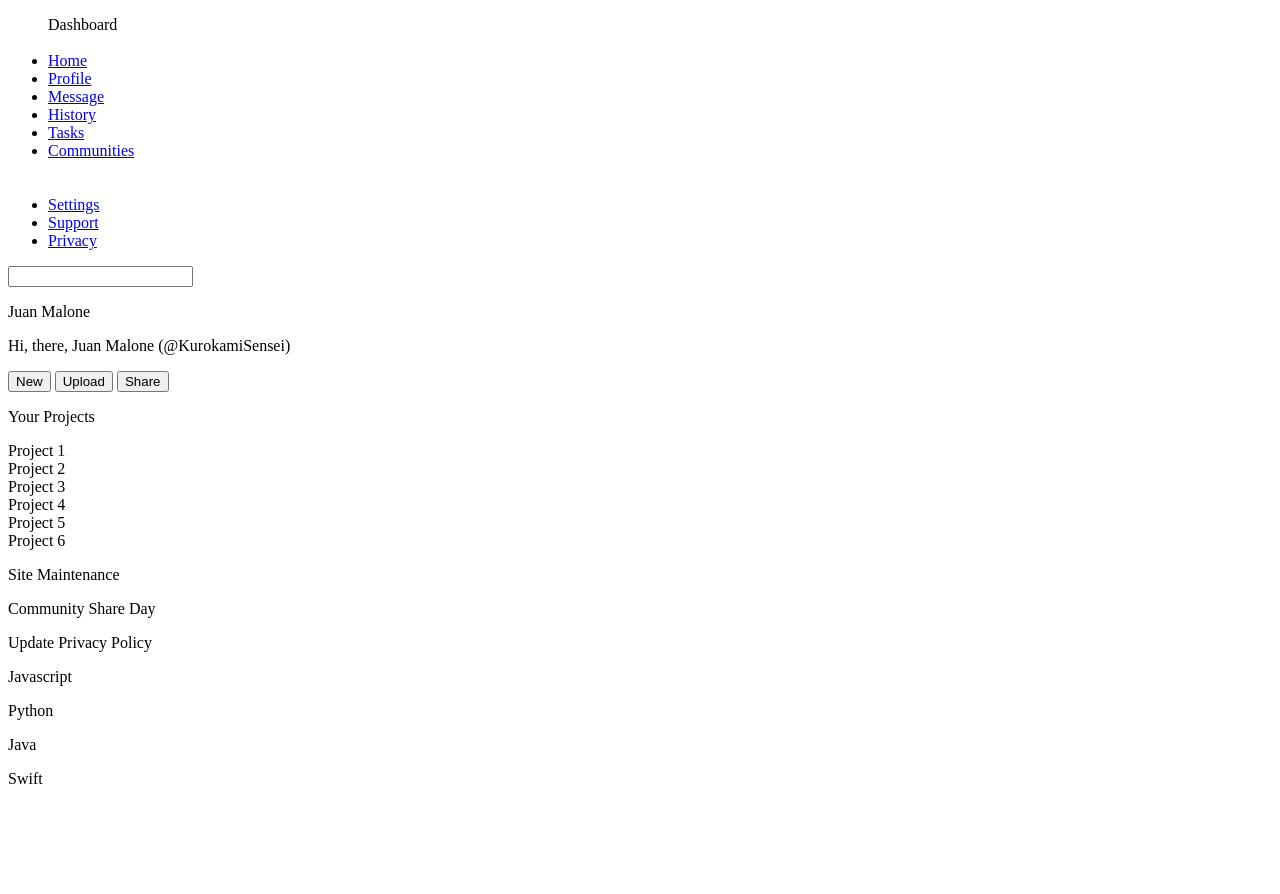
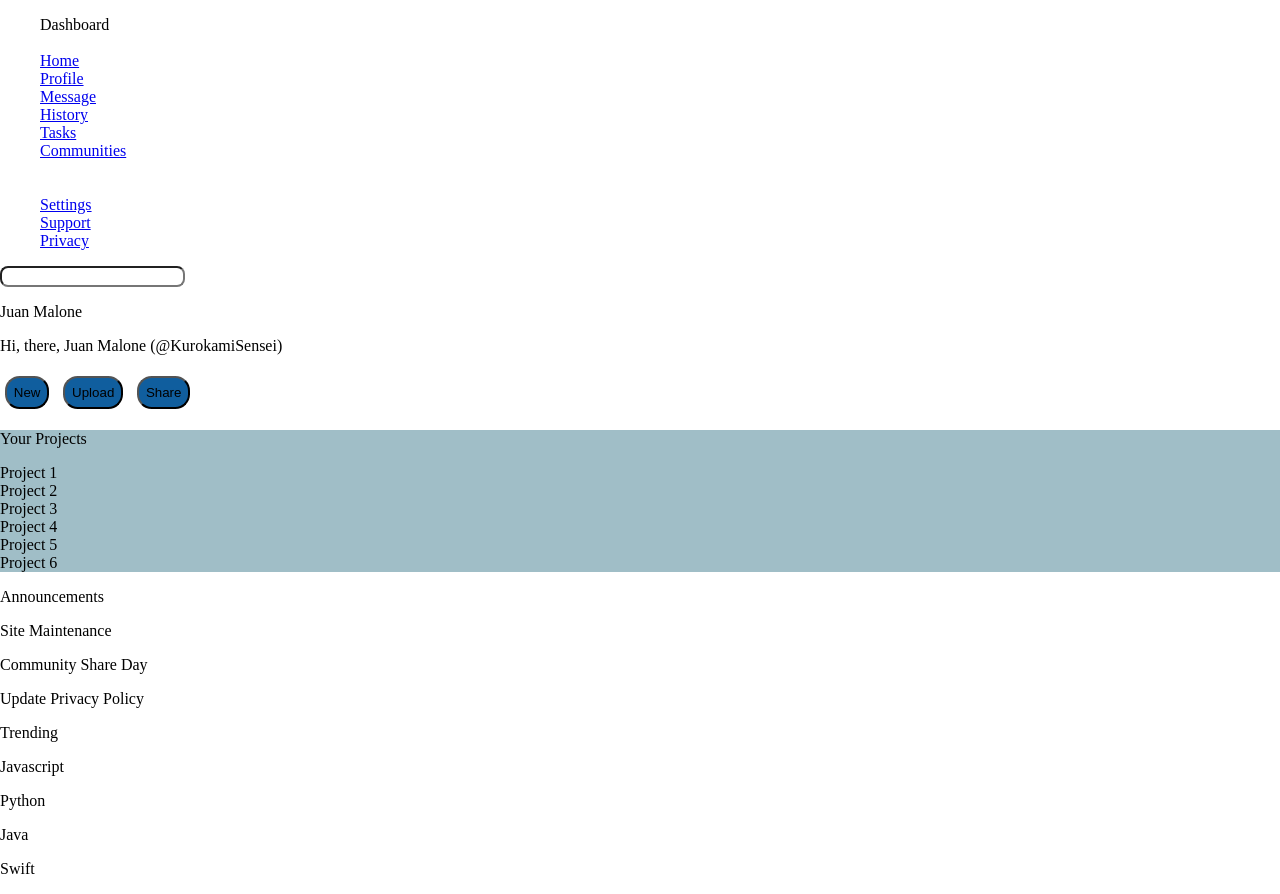
Before and after one commit to Kurok7/Admin-Dashboard, a plain HTML site: page index.html in a window 1280 px wide. Before the commit the page ends 804 px from the top, so only its background shows below. Drawn offline with Linux system fonts and the light colour scheme.

Commit message:
Styled page

```diff
--- a/index.html
+++ b/index.html
@@ -10,7 +10,7 @@
 <body>
     <div class="side-bar">
         <nav>
-            <ul>
+            <ul class="dashboard">
                 Dashboard<br><br>
                 <li><a href="#">Home</a></li>
                 <li><a href="#">Profile</a></li>
@@ -25,7 +25,7 @@
         </nav>
     </div>
     <div class="header">
-        <input type="search">
+        <input type="search" class="search">
         <p>Juan Malone</p>
         <div class="social-media">
             <p>Hi, there, <span>Juan Malone (@KurokamiSensei)</span></p>
@@ -47,6 +47,7 @@
         </main>
         <section class="announcements">
             <div class="an-board">
+                Announcements
                 <p>Site Maintenance</p>
                 <p>Community Share Day</p>
                 <p>Update Privacy Policy</p>
@@ -54,6 +55,7 @@
         </section>
         <section class="trending">
             <div class="trends">
+                Trending
                 <p>Javascript</p>
                 <p>Python</p>
                 <p>Java</p>
--- a/style.css
+++ b/style.css
@@ -1,3 +1,24 @@
+body {
+    margin: 0 auto;
+}
+
 li {
+    list-style: none;
     text-decoration: none;
+
 }
+
+.search {
+    border-radius: 0.6em;
+}
+
+.new, .upload, .share {
+    border-radius: 1.1em;
+    padding: 7px;
+    margin: 0.3rem;
+    background-color: rgb(16, 94, 158)
+}
+
+.projects {
+    background-color: rgb(160, 190, 199);
+}
```
